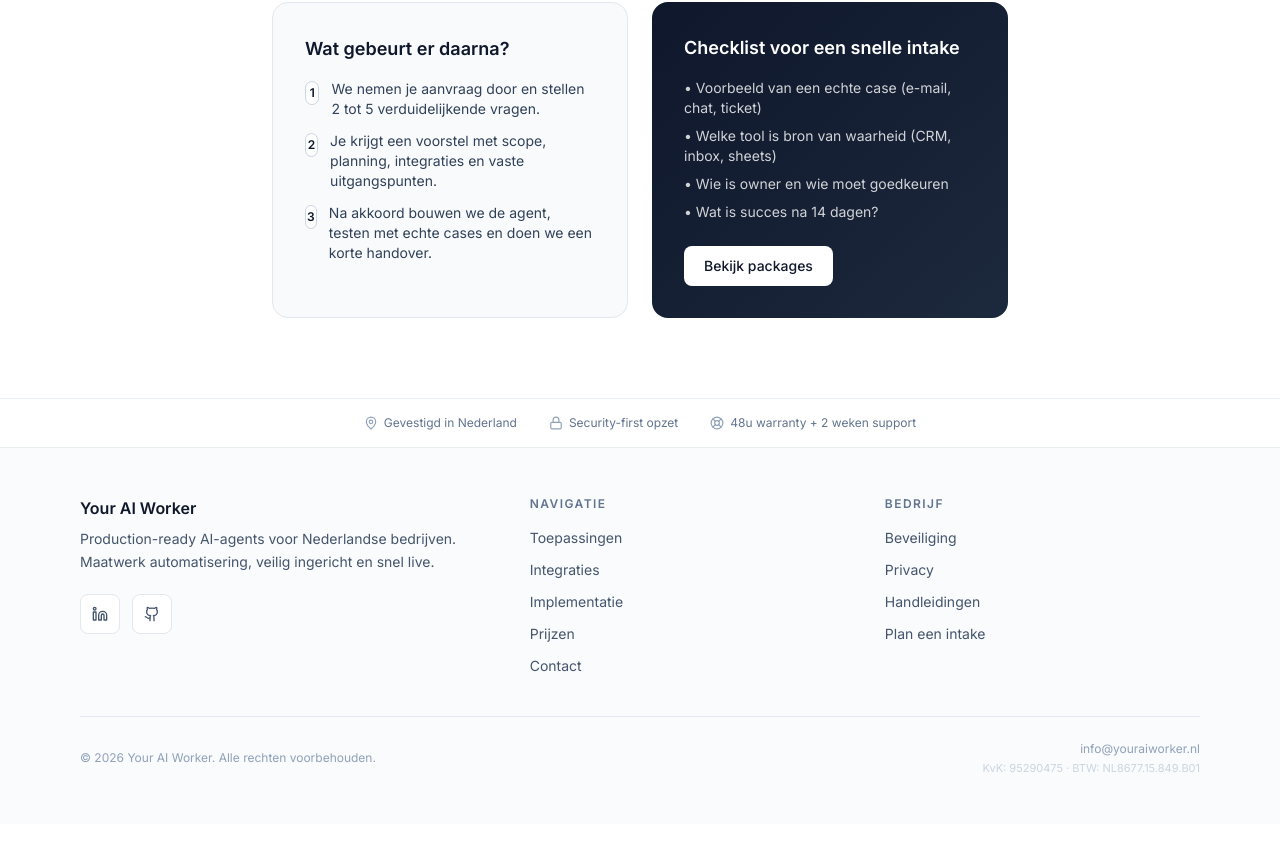
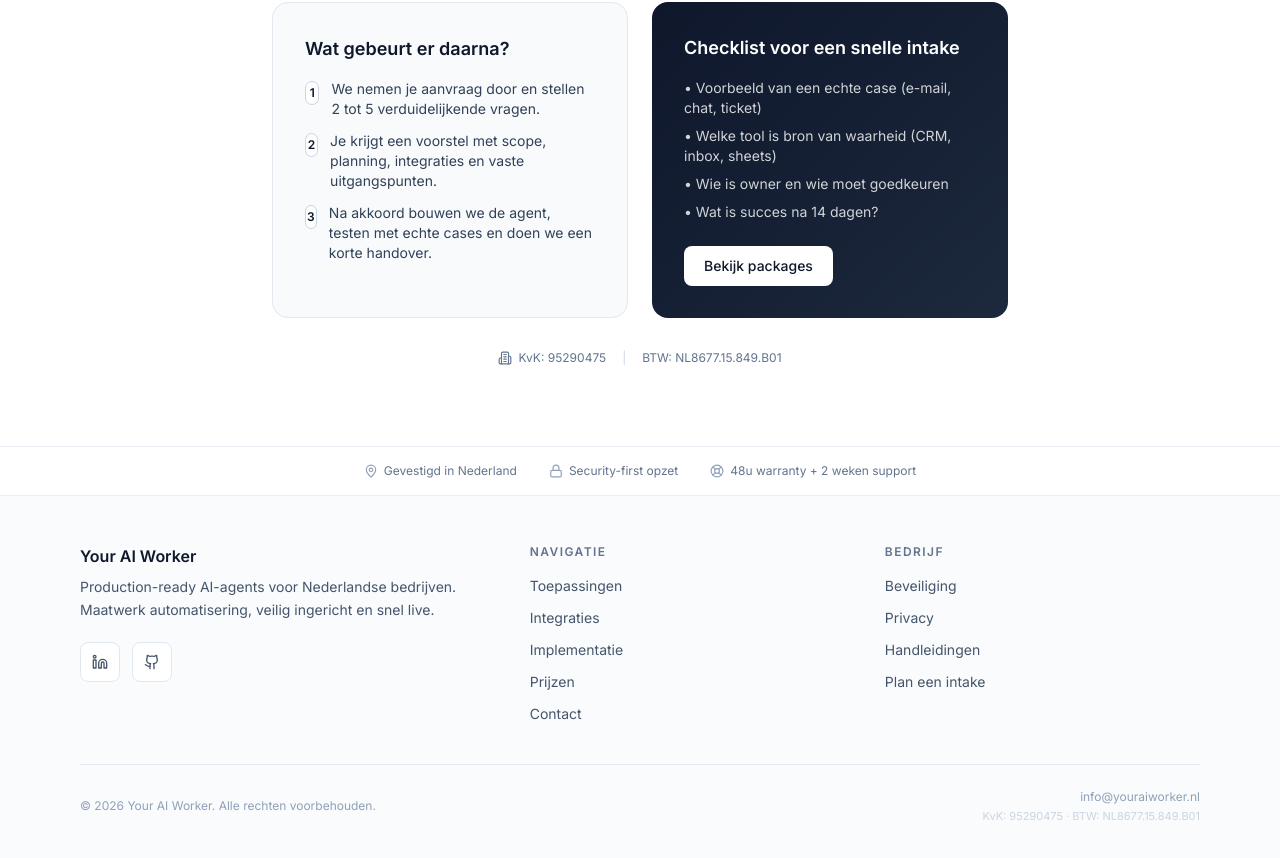
Before and after one commit to openclawbot69420-ux/youraiworker-site, a Next.js app: page /contact in a window 1280 px wide. Shown: the part 847-1705 px from the top of the page. Before the commit the page ends 1671 px from the top, so only its background shows below. Built offline with nearby package versions, Linux system fonts and the light colour scheme.

Commit message:
Add KvK/BTW trust indicator to contact page

```diff
--- a/src/app/contact/page.tsx
+++ b/src/app/contact/page.tsx
@@ -1,4 +1,5 @@
 import type { Metadata } from "next"
+import { Building2 } from "lucide-react"
 import { ContactForm } from "./ContactForm"
 import { buildBreadcrumbJsonLd } from "../jsonld"
 
@@ -80,6 +81,15 @@ const ContactPage: React.FC = () => {
           </div>
         </div>
       </div>
+      {/* Trust indicator */}
+      <div className="mt-8 flex flex-wrap items-center justify-center gap-4 text-xs text-slate-500">
+        <span className="inline-flex items-center gap-1.5">
+          <Building2 className="h-3.5 w-3.5" aria-hidden="true" />
+          KvK: 95290475
+        </span>
+        <span className="hidden sm:inline text-slate-300">|</span>
+        <span>BTW: NL8677.15.849.B01</span>
+      </div>
     </section>
   </>
   )
```
